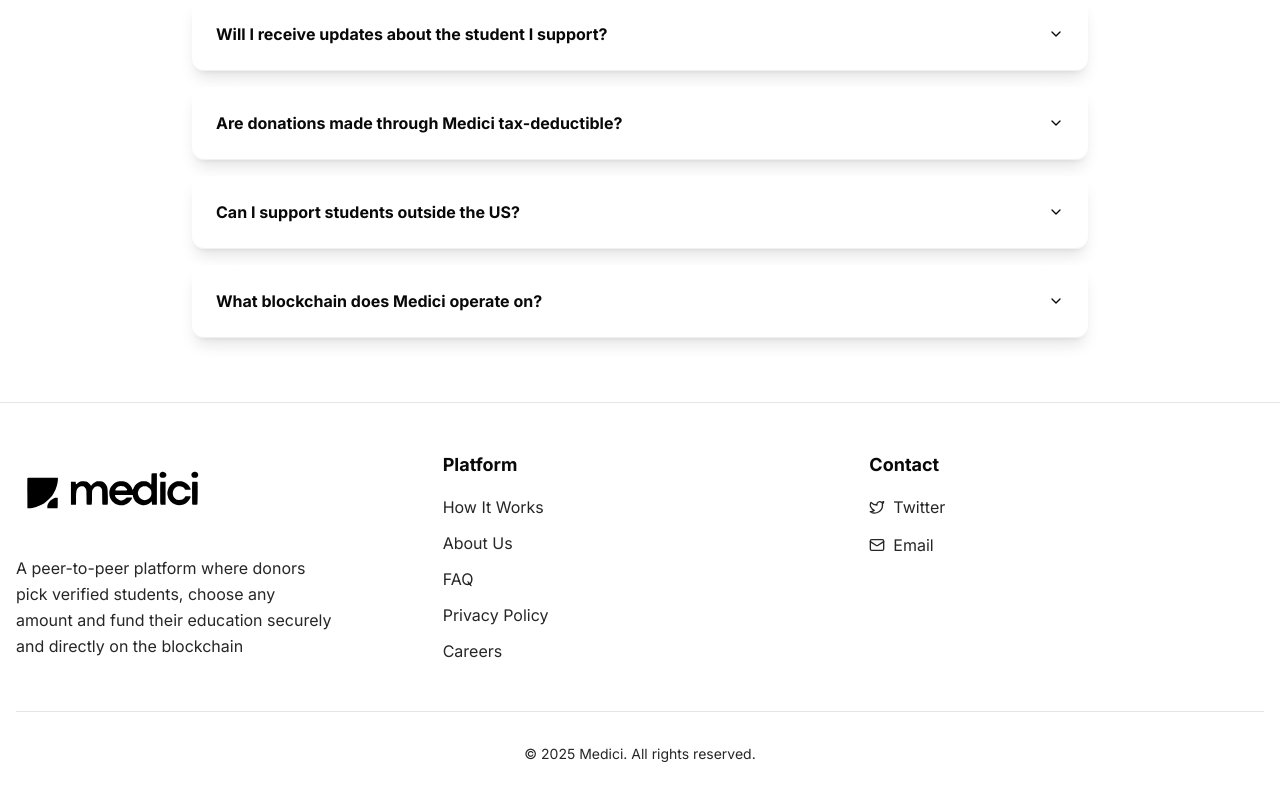
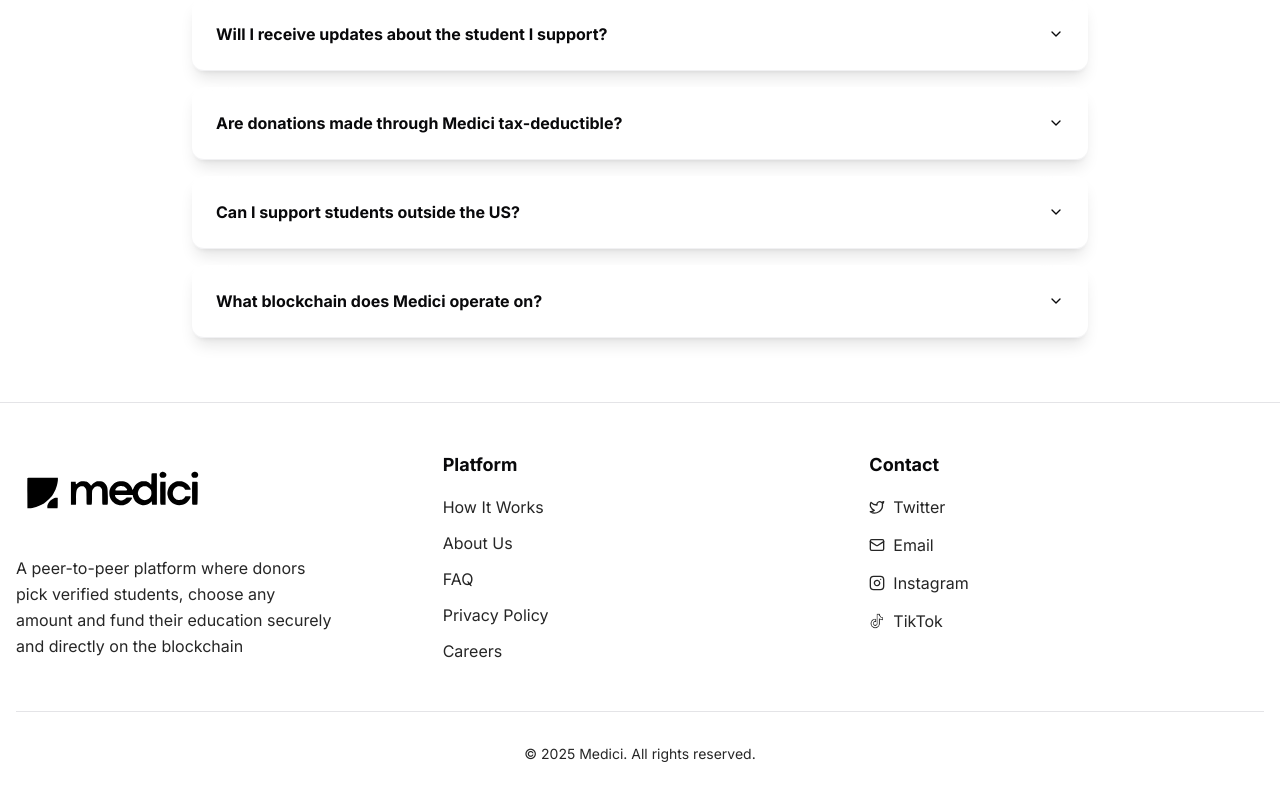
Before and after one commit to tidal3527/medici-landing, a Next.js app: page / in a window 1280 px wide. Shown: the part 2835-3635 px from the top of the page. Built offline with nearby package versions, Linux system fonts and the light colour scheme; no server answers.

Commit message:
added socials

```diff
--- a/components/ui/footer.tsx
+++ b/components/ui/footer.tsx
@@ -1,6 +1,7 @@
 import Link from "next/link"
 import Image from "next/image"
 import { Twitter, Mail } from "lucide-react"
+import { Instagram } from "lucide-react"
 
 export function Footer() {
   return (
@@ -9,7 +10,7 @@ export function Footer() {
         <div className="grid grid-cols-1 md:grid-cols-3 gap-8">
           {/* Logo and Description */}
           <div className="space-y-6">
-            <Link href="https://www.medici.ac" className="flex items-center -ml-3">
+            <Link href="/" className="flex items-center -ml-3">
               <Image
                 src="/logowithtext.svg"
                 alt="Medici"
@@ -29,27 +30,27 @@ export function Footer() {
             <h3 className="font-semibold text-lg mb-4">Platform</h3>
             <ul className="space-y-3">
               <li>
-                <Link href="https://www.medici.ac/how-it-works" className="text-neutral-800 dark:text-neutral-200 hover:text-foreground transition-colors">
+                <Link href="/#how-it-works" className="text-neutral-800 dark:text-neutral-200 hover:text-foreground transition-colors">
                   How It Works
                 </Link>
               </li>
               <li>
-                <Link href="https://www.medici.ac/about" className="text-neutral-800 dark:text-neutral-200 hover:text-foreground transition-colors">
+                <Link href="/about" className="text-neutral-800 dark:text-neutral-200 hover:text-foreground transition-colors">
                   About Us
                 </Link>
               </li>
               <li>
-                <Link href="https://www.medici.ac/faq" className="text-neutral-800 dark:text-neutral-200 hover:text-foreground transition-colors">
+                <Link href="/#faq" className="text-neutral-800 dark:text-neutral-200 hover:text-foreground transition-colors">
                   FAQ
                 </Link>
               </li>
               <li>
-                <Link href="https://www.medici.ac/privacypolicy" className="text-neutral-800 dark:text-neutral-200 hover:text-foreground transition-colors">
+                <Link href="/privacypolicy" className="text-neutral-800 dark:text-neutral-200 hover:text-foreground transition-colors">
                   Privacy Policy
                 </Link>
               </li>
                             <li>
-                <Link href="https://www.medici.ac/careers" className="text-neutral-800 dark:text-neutral-200 hover:text-foreground transition-colors">
+                <Link href="/careers" className="text-neutral-800 dark:text-neutral-200 hover:text-foreground transition-colors">
                   Careers
                 </Link>
               </li>
@@ -80,6 +81,29 @@ export function Footer() {
                   Email
                 </a>
               </li>
+              <li>
+                <a
+                  href="https://www.instagram.com/medici_ac"
+                  target="_blank"
+                  rel="noopener noreferrer"
+                  className="text-neutral-800 dark:text-neutral-200 hover:text-foreground transition-colors inline-flex items-center"
+                >
+                  <Instagram className="h-4 w-4 mr-2" />
+                  Instagram
+                </a>
+              </li>
+              {/* Add TikTok link with inline SVG icon */}
+              <li>
+                <a
+                  href="https://www.tiktok.com/@medici_ac"
+                  target="_blank"
+                  rel="noopener noreferrer"
+                  className="text-neutral-800 dark:text-neutral-200 hover:text-foreground transition-colors inline-flex items-center"
+                >
+                  <Image src="/tiktok.png" alt="TikTok" width={16} height={16} className="h-4 w-4 mr-2 dark:invert" />
+                  TikTok
+                </a>
+              </li>
             </ul>
           </div>
         </div>
```
Also changed, not shown: public/tiktok.png (added).
